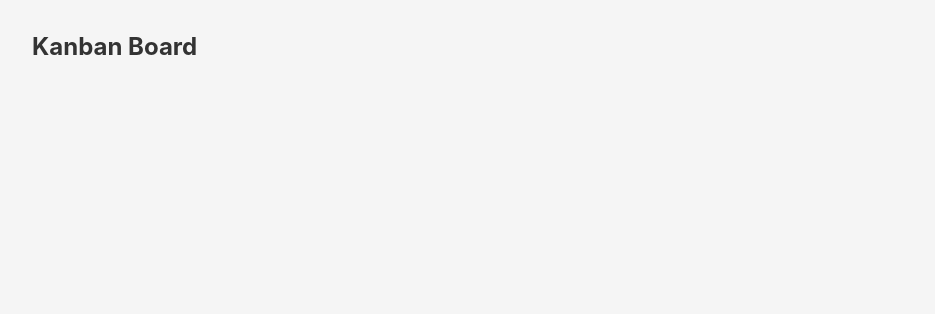
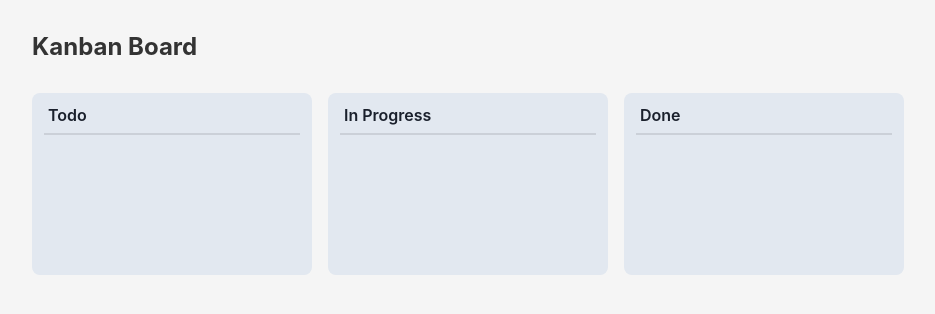
Before and after one commit to Jtonna/starterpack-kanban-test, a React (Vite) app: page / in a window 1280 px wide. Shown: the top 314 px of the page, without its empty margins (0-935 px from the left). Built offline with nearby package versions, Linux system fonts and the light colour scheme.

Commit message:
SK-i3y: wire up Board with default columns in App

```diff
--- a/src/App.tsx
+++ b/src/App.tsx
@@ -1,9 +1,18 @@
+import type { Column } from './types'
+import Board from './Board'
 import './App.css'
+
+const DEFAULT_COLUMNS: Column[] = [
+  { id: 'col-todo', title: 'Todo', cardIds: [] },
+  { id: 'col-inprogress', title: 'In Progress', cardIds: [] },
+  { id: 'col-done', title: 'Done', cardIds: [] },
+]
 
 function App() {
   return (
     <div className="app">
       <h1>Kanban Board</h1>
+      <Board columns={DEFAULT_COLUMNS} />
     </div>
   )
 }
```
